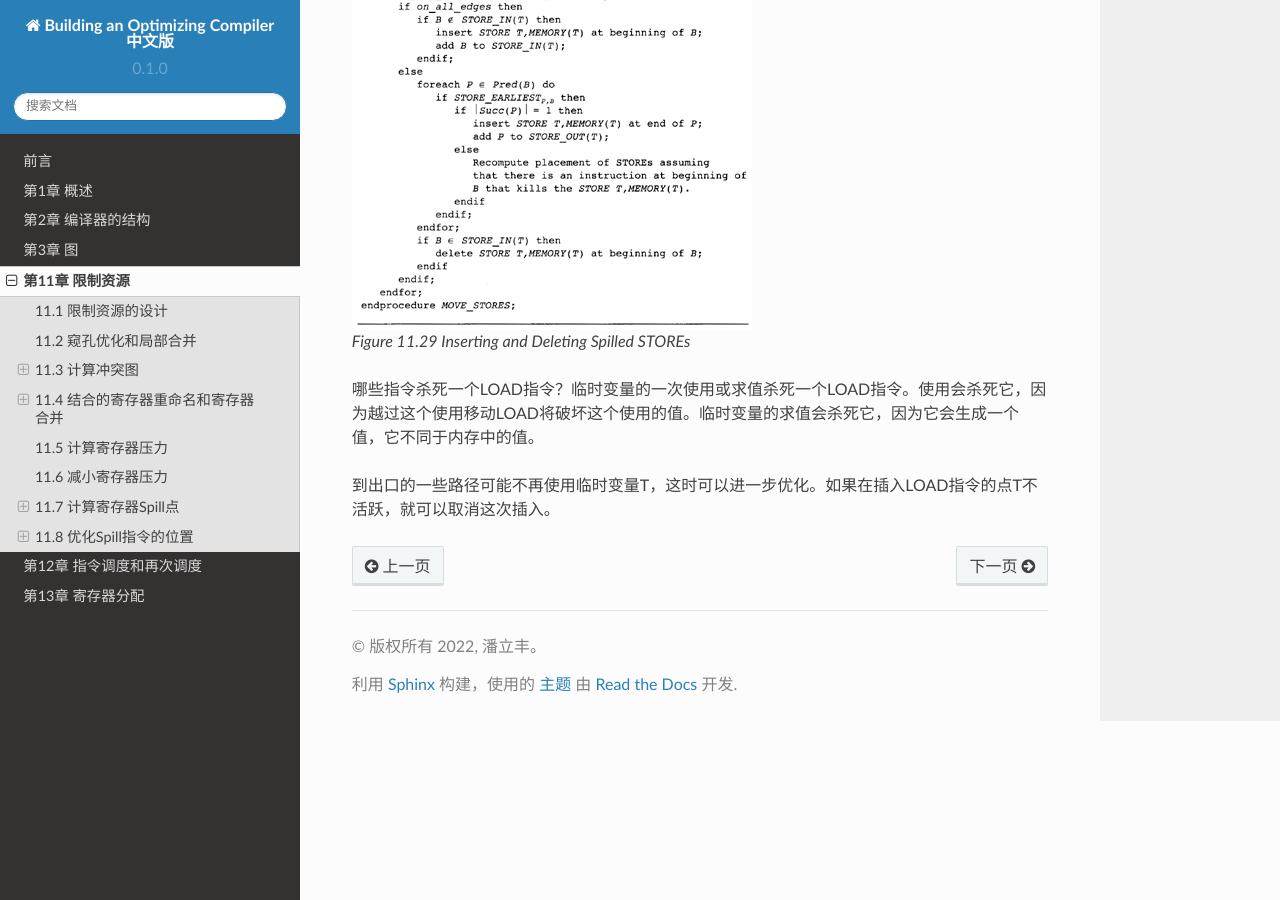
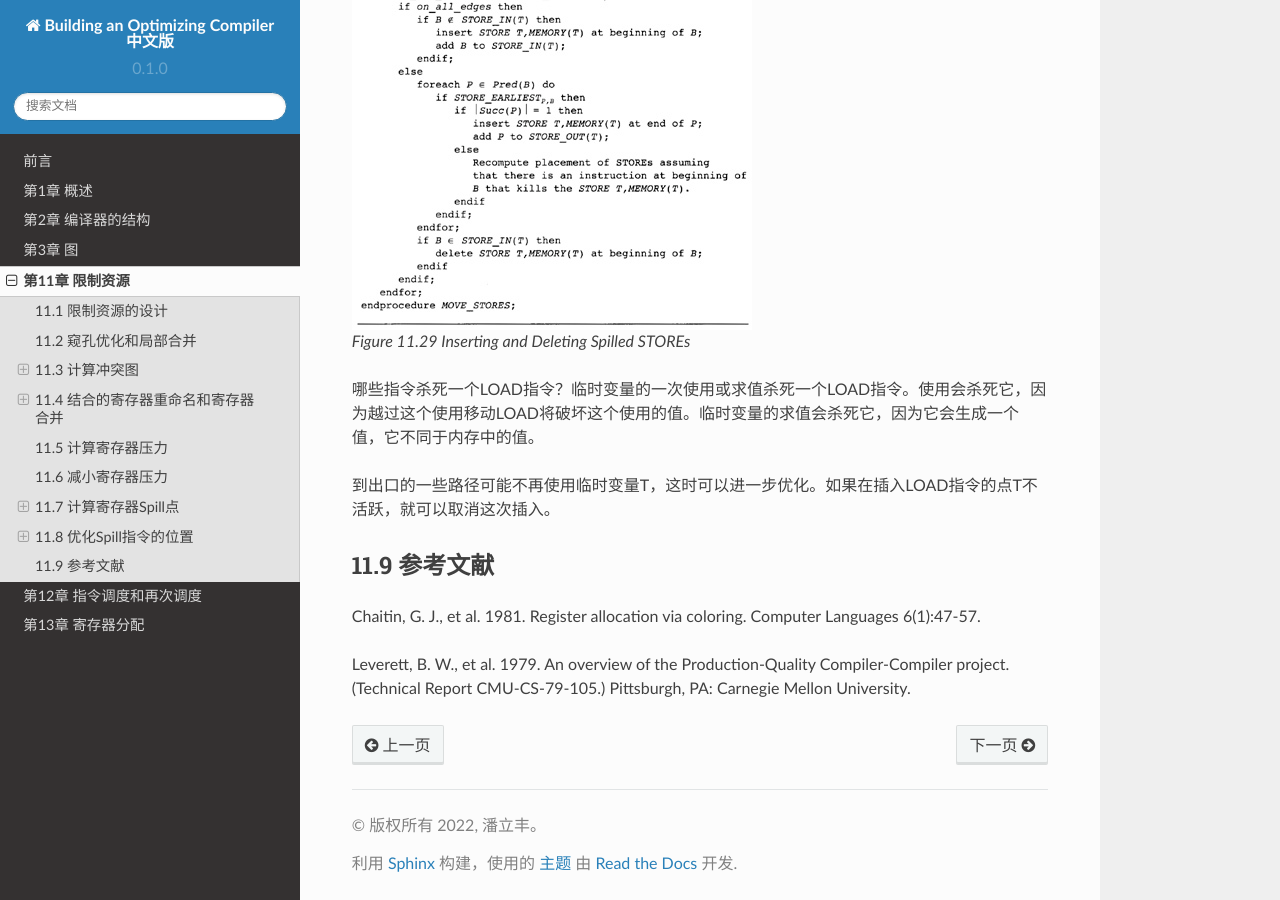
Before and after one commit to Jason2013/boc-chinese-text, a Sphinx documentation site: the page built from docs/source/chapter11.rst, in a window 1280 px wide and 900 px high, scrolled down 24237 px. Built offline with Sphinx 7.4.7 and the Read the Docs theme 2.0.0, drawn with Linux system fonts in a browser that asks for light colours.

Commit message:
chapter 11: add references

```diff
--- a/docs/source/chapter11.rst
+++ b/docs/source/chapter11.rst
@@ -492,3 +492,10 @@ STORE_EARLIEST的计算利用了EARLIEST方程，将存储操作的预期集合
 哪些指令杀死一个LOAD指令？临时变量的一次使用或求值杀死一个LOAD指令。使用会杀死它，因为越过这个使用移动LOAD将破坏这个使用的值。临时变量的求值会杀死它，因为它会生成一个值，它不同于内存中的值。
 
 到出口的一些路径可能不再使用临时变量T，这时可以进一步优化。如果在插入LOAD指令的点T不活跃，就可以取消这次插入。
+
+11.9 参考文献
+*************
+
+Chaitin, G. J., et al. 1981. Register allocation via coloring. Computer Languages 6(1):47-57.
+
+Leverett, B. W., et al. 1979. An overview of the Production-Quality Compiler-Compiler project. (Technical Report CMU-CS-79-105.) Pittsburgh, PA: Carnegie Mellon University.
```
